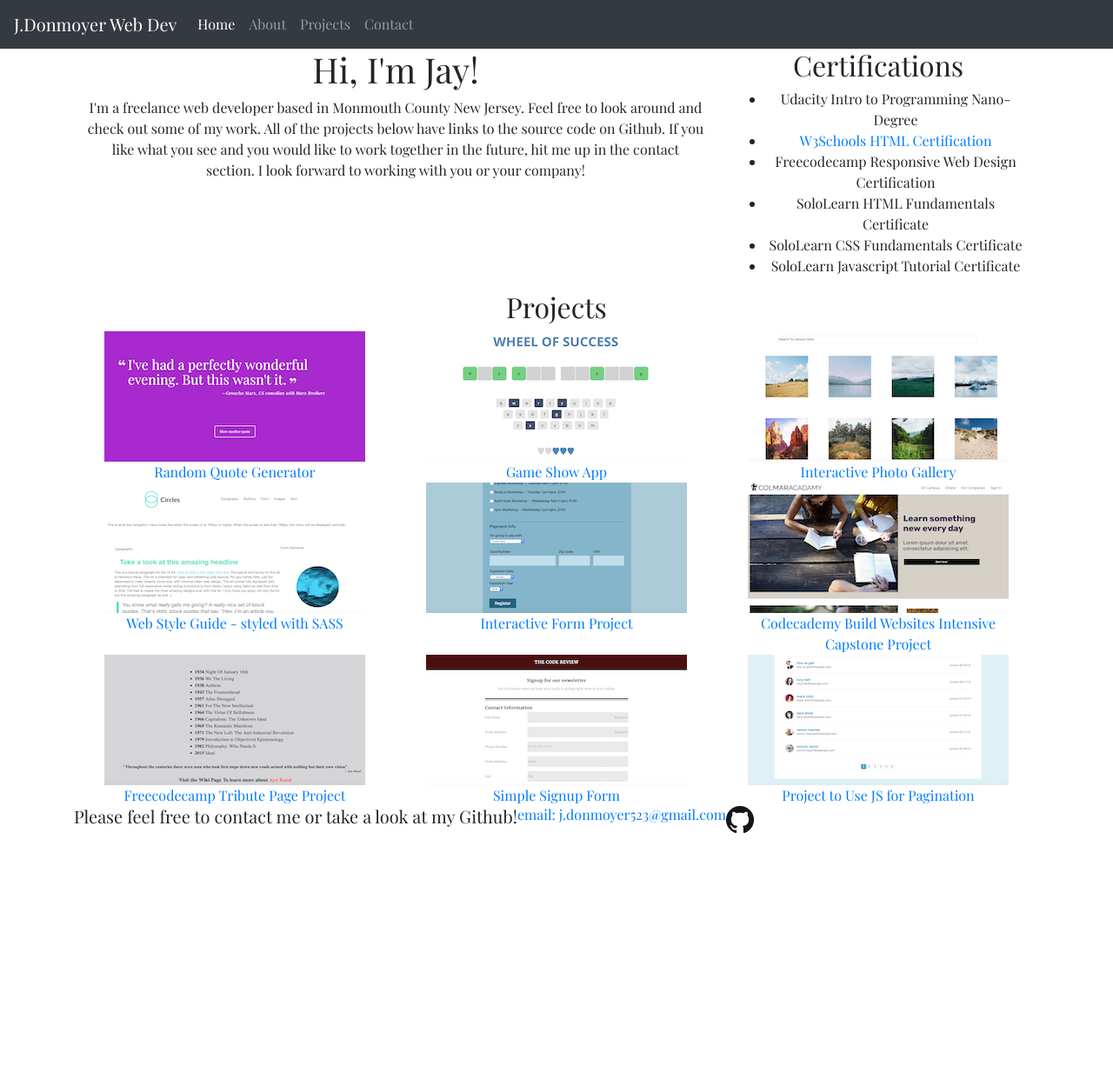
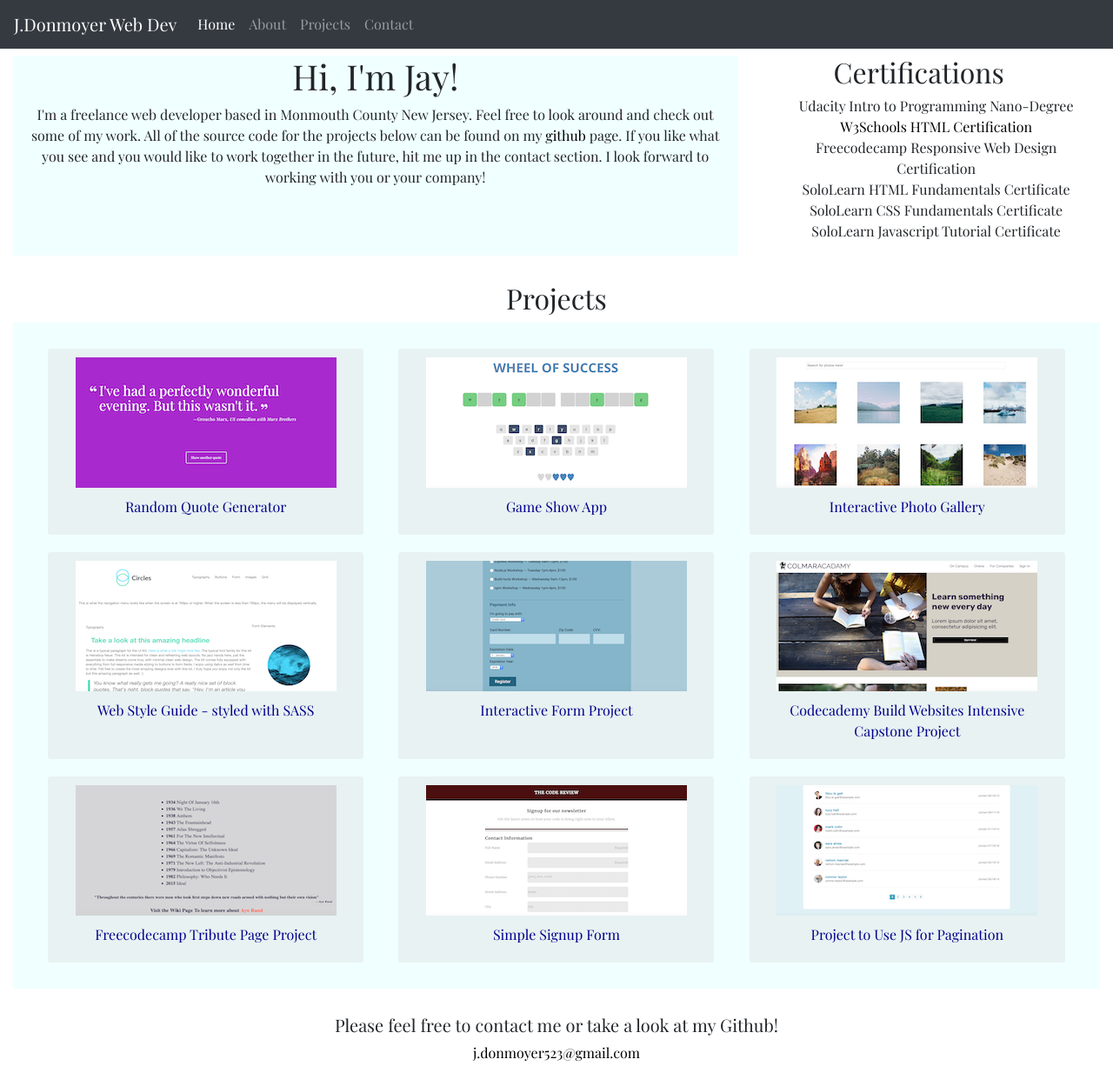
Before and after one commit to Jason-Donmoyer/J_Donmoyer_FL_Portfolio, a plain HTML site: page index.html in a window 1280 px wide. Shown: the top 1226 px of the page at 87% size. Before the commit the page ends 959 px from the top, so only its background shows below. Drawn offline with nearby package versions, Linux system fonts and the light colour scheme; a web font is replaced by a local one.

Commit message:
responsive site starts here

```diff
--- a/css/styles.css
+++ b/css/styles.css
@@ -1,6 +1,16 @@
 * {
     box-sizing: border-box;
     font-family: 'Playfair Display', serif;
+    margin:  0;
+}
+
+a {
+    color: #000;
+}
+
+a:hover {
+    text-decoration: none;
+    color: burlywood;
 }
 
 h1,
@@ -13,6 +23,77 @@ h2 {
     text-align: center;
 }
 
+.main-row {
+    margin-bottom: 30px;
+}
+
+#projects {
+    padding: 20px;
+}
+
+#about {
+    padding-bottom: 20px;
+    background-color: azure;
+}
+
+#projects {
+    background-color: azure;
+}
+
+li {
+    list-style-type: none;
+}
+
+.thumb-img {
+    padding: 10px;
+    margin: 10px;
+    background-color: rgba(211, 211, 211, 0.3);
+    border-radius: 3px;
+    max-width: 90%;
+}
+
+.thumb-img img {
+    max-width: 100%
+}
+
+figcaption {
+    max-width: 290px;
+    margin: 10px auto;
+}
+figcaption a {
+    color: darkblue;
+}
+
+#contact {
+    height: 200px;
+    margin-top: 30px;
+}
+
+@media screen and (min-width: 768px) {
+    .main-row {
+        margin-top: 4px;
+    }
+
+    .thumb-img {
+        max-width: 42%;
+        margin-left: auto;
+        margin-right: auto;
+    }
+
+}
+
+@media screen and (min-width: 992px) {
+    .main-row {
+        margin-top: 8px;
+    }
+
+    .thumb-img {
+        max-width: 30%;
+        margin-left: auto;
+        margin-right: auto;
+    }
+}
+
 
 
 /* font-family: 'Gayathri', sans-serif;
--- a/index.html
+++ b/index.html
@@ -39,11 +39,11 @@
 
         <!-- ABOUT -->
 
-        <div class="container">
-            <div class="row">
+        <div class="container-fluid">
+            <div class="row main-row">
                 <div id="about" class="col-sm-12 col-lg-8">
                     <h1>Hi, I'm Jay!</h1>
-                    <p>I'm a freelance web developer based in Monmouth County New Jersey. Feel free to look around and check out some of my work. All of the projects below have links to the source code on Github. If you like what you see and you would like to work together in the future, hit me up in the contact section. I look forward to working with you or your company!</p>
+                    <p>I'm a freelance web developer based in Monmouth County New Jersey. Feel free to look around and check out some of my work. All of the source code for the projects below can be found on my <a href="https://github.com/Jason-Donmoyer" target="_blank">github</a> page. If you like what you see and you would like to work together in the future, hit me up in the contact section. I look forward to working with you or your company!</p>
                 </div>
                 <div class="col-sm-12 col-lg-4">
                     <h2>Certifications</h2>
@@ -61,47 +61,47 @@
             <h2>Projects</h2>
             <div id="projects" class="row">
 
-                <div class="col-sm-12 col-md-6 col-lg-4">
+                <div class="col-sm-12 col-md-6 col-lg-4 thumb-img">
                     <img src="images/randQuoteGen.png" alt="Random Quote Generator">
                     <figcaption><a href="https://jason-donmoyer.github.io/Random_Quote_Generator/" target="_blank">Random Quote Generator</a></figcaption>
                 </div>
 
-                <div class="col-sm-12 col-md-6 col-lg-4">
+                <div class="col-sm-12 col-md-6 col-lg-4 thumb-img">
                         <img src="images/wheelOfSuccess.png" alt="Game show app">
                         <figcaption><a href="https://jason-donmoyer.github.io/Game-Show-App/" target="_blank">Game Show App</a></figcaption>
                 </div>
 
-                <div class="col-sm-12 col-md-6 col-lg-4">
+                <div class="col-sm-12 col-md-6 col-lg-4 thumb-img">
                         <img src="images/photoGal.png" alt="Interactive Photo Gallery">
                         <figcaption><a href="https://jason-donmoyer.github.io/Interactive_Photo_gallery/" target="_blank">Interactive Photo Gallery</a></figcaption>
                 </div>
 
-                <div class="col-sm-12 col-md-6 col-lg-4">
+                <div class="col-sm-12 col-md-6 col-lg-4 thumb-img">
                         <img src="images/sassStyleGuide.png" alt="Style Guide Built With SASS">
                         <figcaption><a href="https://jason-donmoyer.github.io/TH-Project4-Sass/" target="_blank">Web Style Guide - styled with SASS</a></figcaption>
                 </div>
 
-                <div class="col-sm-12 col-md-6 col-lg-4">
+                <div class="col-sm-12 col-md-6 col-lg-4 thumb-img">
                         <img src="images/interactiveForm.png" alt="Interactive Form Project">
                         <figcaption><a href="https://jason-donmoyer.github.io/Interactive_Form/" target="_blank">Interactive Form Project</a></figcaption>
                 </div>
 
-                <div class="col-sm-12 col-md-6 col-lg-4">
+                <div class="col-sm-12 col-md-6 col-lg-4 thumb-img">
                         <img src="images/colmar.png" alt="Colmar Acadamy">
                         <figcaption><a href="https://jason-donmoyer.github.io/Colmar_Acadamy/" target="_blank">Codecademy Build Websites Intensive Capstone Project</a></figcaption>
                 </div>
 
-                <div class="col-sm-12 col-md-6 col-lg-4">
+                <div class="col-sm-12 col-md-6 col-lg-4 thumb-img">
                         <img src="images/tributePage.png" alt="Ayn Rand Tribute Page">
                         <figcaption><a href="https://jason-donmoyer.github.io/Tribute-Page/" target="_blank">Freecodecamp Tribute Page Project</a></figcaption>
                 </div>
 
-                <div class="col-sm-12 col-md-6 col-lg-4">
+                <div class="col-sm-12 col-md-6 col-lg-4 thumb-img">
                         <img src="images/signupForm.png" alt="Simple Signup Form">
                         <figcaption><a href="https://jason-donmoyer.github.io/Online_Registration_Form/" target="_blank">Simple Signup Form</a></figcaption>
                 </div>
 
-                <div class="col-sm-12 col-md-6 col-lg-4">
+                <div class="col-sm-12 col-md-6 col-lg-4 thumb-img">
                         <img src="images/paginationFilter.png" alt="Pagination Filter Project">
                         <figcaption><a href="https://jason-donmoyer.github.io/Pagination-Filter/" target="_blank">Project to Use JS for Pagination</a></figcaption>
                 </div>
@@ -110,10 +110,12 @@
 
             <!-- CONTACT -->
             <div id="contact" class="row">
-                <div class="col-sm-12"></div>
-                <h5>Please feel free to contact me or take a look at my Github!</h3>
-                <h6><a href="mailto:j.donmoyer523@gmail.com">email: j.donmoyer523@gmail.com</a></h6>
-                <a href="https://github.com/Jason-Donmoyer"><img src="images/GitHub-Mark-32px.png" alt="github logo"></a>
+                <div class="col-sm-12">
+                    <h5>Please feel free to contact me or take a look at my Github!</h5>
+                    <p><a href="mailto:j.donmoyer523@gmail.com">j.donmoyer523@gmail.com</a></p>
+                    <br>
+                    <p><a href="https://github.com/Jason-Donmoyer"><img src="images/GitHub-Mark-32px.png" alt="github logo"></a></p>
+                </div>
             </div>
         </div>
 
```
